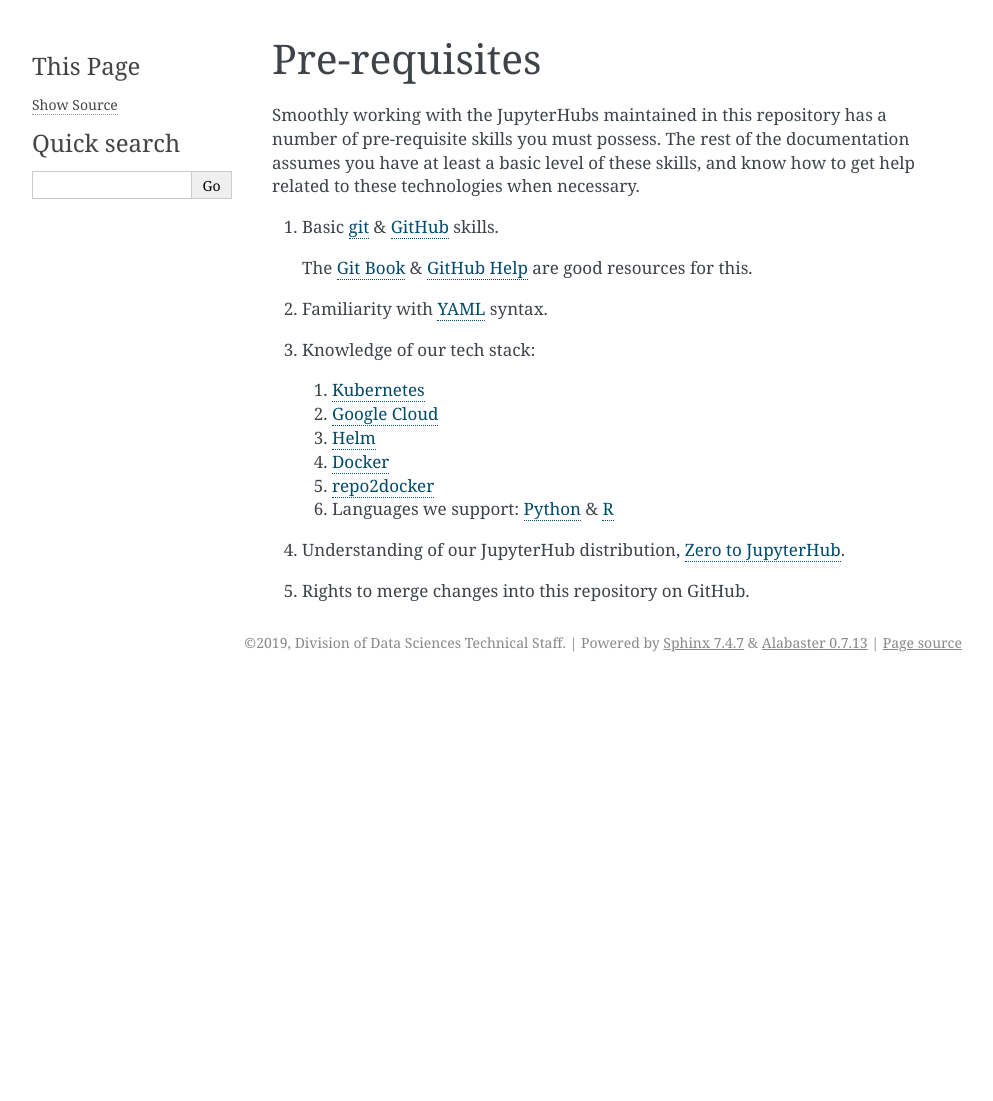
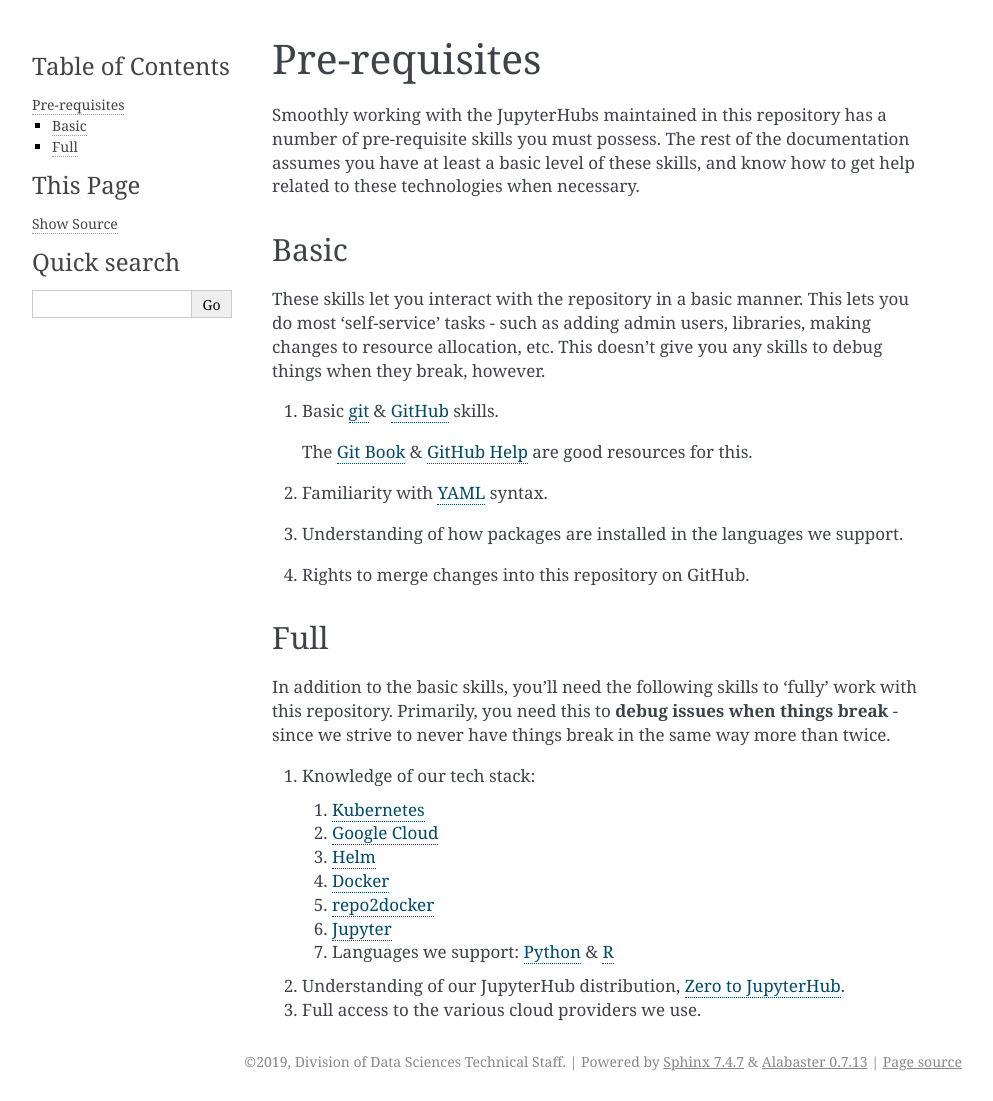
Before and after one commit to berkeley-dsep-infra/datahub, a Sphinx documentation site: the page built from docs/pre-reqs.rst, in a window 1280 px wide. Shown: the whole page, without its empty margins (148-1141 px from the left). Built offline with Sphinx 7.4.7, drawn with Linux system fonts in a browser that asks for light colours; before the commit the page ends 900 px from its top, so only the background shows below that.

Commit message:
Split pre-requisites to 'basic' and 'full'

```diff
--- a/docs/pre-reqs.rst
+++ b/docs/pre-reqs.rst
@@ -9,12 +9,31 @@
 you have at least a basic level of these skills, and know how to get help related
 to these technologies when necessary.
 
+Basic
+=====
+
+These skills let you interact with the repository in a basic manner. This lets you
+do most 'self-service' tasks - such as adding admin users, libraries, making changes
+to resource allocation, etc. This doesn't give you any skills to debug things when
+they break, however.
+
 #. Basic `git <https://git-scm.com/>`_ & `GitHub <https://github.com>`_ skills.
 
    The `Git Book <https://git-scm.com/book/en/v2>`_ & `GitHub Help <https://help.github.com/>`_
    are good resources for this.
 
 #. Familiarity with `YAML <https://en.wikipedia.org/wiki/YAML>`_ syntax.
+
+#. Understanding of how packages are installed in the languages we support.
+
+#. Rights to merge changes into this repository on GitHub.
+
+Full
+====
+
+In addition to the basic skills, you'll need the following skills to 'fully' work
+with this repository. Primarily, you need this to **debug issues when things break** -
+since we strive to never have things break in the same way more than twice.
 
 #. Knowledge of our tech stack:
 
@@ -23,8 +42,9 @@
    #. `Helm <https://helm.sh>`_
    #. `Docker <http://docker.com/>`_
    #. `repo2docker <https://repo2docker.readthedocs.io>`_
+   #. `Jupyter <https://jupyter.org/>`_
    #. Languages we support: `Python <python.org>`_ & `R <https://www.r-project.org/>`_
 
 #. Understanding of our JupyterHub distribution, `Zero to JupyterHub <http://z2jh.jupyter.org>`_.
 
-#. Rights to merge changes into this repository on GitHub.
+#. Full access to the various cloud providers we use.
```
